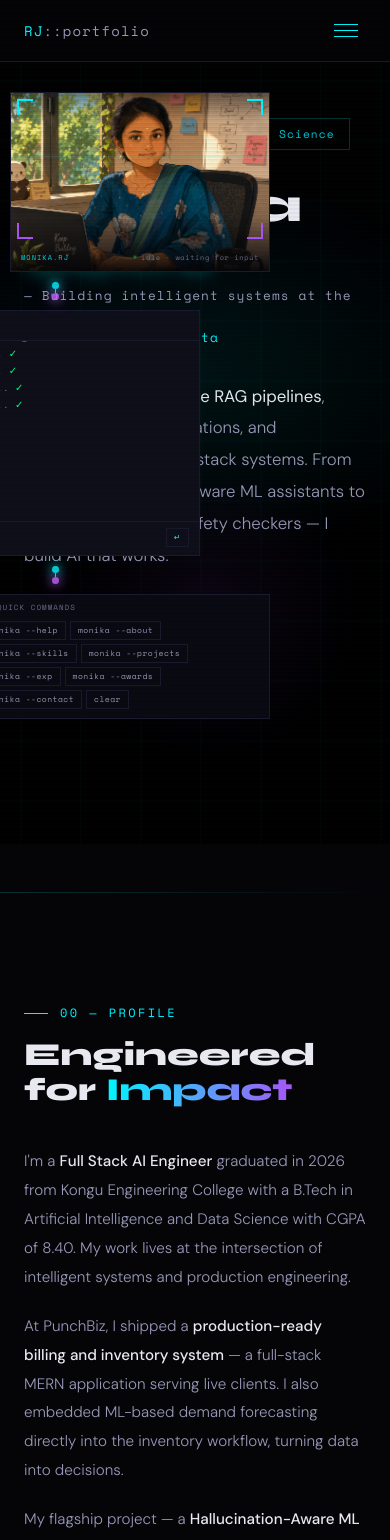
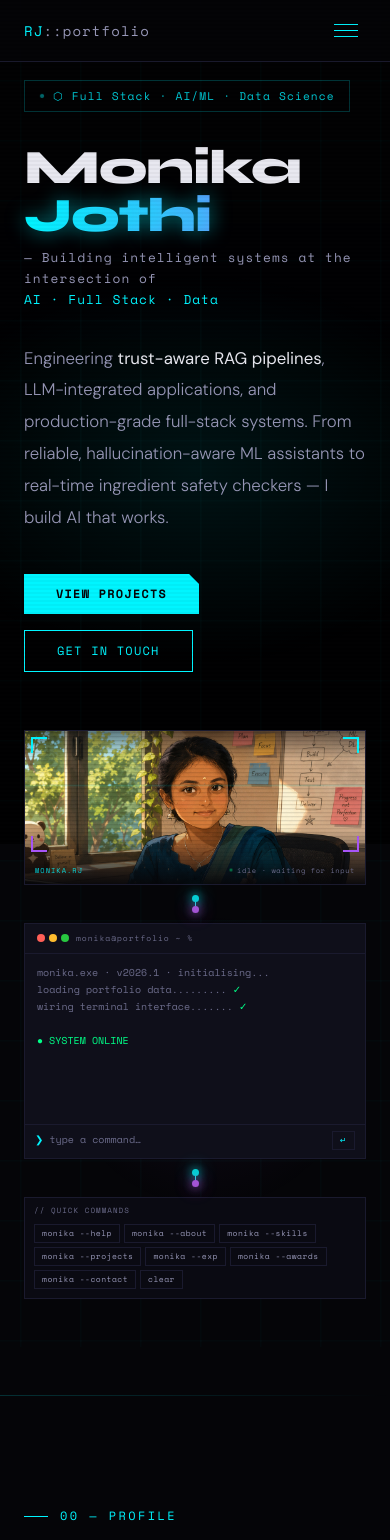
Before and after one commit to monikajothi/Monika-Portfolio, a React (Vite) app in the folder monika-portfolio/: page / in a window 390 px wide. Shown: the top 1540 px of the page. Built offline with nearby package versions, Linux system fonts and the light colour scheme.

Commit message:
avatar updated

```diff
--- a/monika-portfolio/src/components/sections/Hero.jsx
+++ b/monika-portfolio/src/components/sections/Hero.jsx
@@ -8,7 +8,7 @@ export default function Hero() {
 
   return (
     <div className="relative">
-      <section className="relative min-h-screen flex items-center justify-center px-6 md:px-10 pt-20 pb-12 overflow-hidden">
+      <section className="relative min-h-screen flex flex-col items-center justify-center px-6 md:px-10 pt-20 pb-12 overflow-hidden">
 
         {/* Animated grid */}
         <div className="hero-grid absolute inset-0 pointer-events-none" aria-hidden="true" />
--- a/monika-portfolio/src/components/ui/Avatar.jsx
+++ b/monika-portfolio/src/components/ui/Avatar.jsx
@@ -268,6 +268,15 @@ export default function MonikaTerminal() {
   const outRef    = useRef(null);
   const inRef     = useRef(null);
   const idleIdx   = useRef(0);
+  const [isCompact, setIsCompact] = useState(false);
+
+  useEffect(() => {
+    const media = window.matchMedia("(max-width: 1024px)");
+    const update = () => setIsCompact(media.matches);
+    update();
+    media.addEventListener("change", update);
+    return () => media.removeEventListener("change", update);
+  }, []);
   const lastPulse = useRef(0);
 
   // auto-scroll
@@ -363,8 +372,11 @@ export default function MonikaTerminal() {
     inRef.current?.focus();
   };
 
-  // boot
+  // boot (guarded so dev StrictMode remounts don't trigger duplicate output)
   useEffect(() => {
+    if (typeof window !== 'undefined' && window.__monikaTerminalBooted) return;
+    if (typeof window !== 'undefined') window.__monikaTerminalBooted = true;
+
     const boot = async () => {
       await addLine(<span style={{ color:C.muted }}>monika.exe · v2026.1 · initialising...</span>, 200);
       await addLine(<span style={{ color:C.muted }}>loading portfolio data.........<span style={{ color:C.green }}> ✓</span></span>, 600);
@@ -422,10 +434,11 @@ export default function MonikaTerminal() {
         ════════════════════════════════════════════════════════
       */}
       <div style={{
-          position: "absolute",
-          top: "92px",          /* keep high, just under the fixed nav */
-          right: "120px",
-        width: "430px",
+          position: isCompact ? "relative" : "absolute",
+          top: isCompact ? "auto" : "92px",
+          right: isCompact ? "auto" : "120px",
+        width: isCompact ? "min(100%, 360px)" : "430px",
+        margin: isCompact ? "10px auto 0" : 0,
         display: "flex",
         flexDirection: "column",
         alignItems: "stretch",
@@ -433,16 +446,16 @@ export default function MonikaTerminal() {
         zIndex: 900,
         pointerEvents: "none",  /* let clicks pass through gaps */
         fontFamily: "'Space Mono', monospace",
-        maxHeight: "calc(100vh - 112px)",
+        maxHeight: isCompact ? "none" : "calc(100vh - 112px)",
         overflowY: "visible",
       }}>
 
         {/* ── PORTRAIT CARD ── */}
         <div style={{
-          width: "260px",
-          height: 180,
+          width: isCompact ? "100%" : "260px",
+          height: isCompact ? 155 : 180,
           position: "relative",
-          alignSelf: "flex-end",
+          alignSelf: isCompact ? "center" : "flex-end",
           border: `1px solid ${C.border}`,
           background: C.surf,
           overflow: "hidden",
@@ -514,9 +527,9 @@ export default function MonikaTerminal() {
 
         {/* ── TERMINAL CARD ── */}
         <div style={{
-          width:"400px",
-          alignSelf:"flex-start",
-          marginLeft:"-40px",
+          width: isCompact ? "100%" : "400px",
+          alignSelf: isCompact ? "center" : "flex-start",
+          marginLeft: isCompact ? 0 : "-40px",
           border:`1px solid ${C.border}`,
           background: C.surf2,
           display:"flex", flexDirection:"column",
@@ -537,7 +550,7 @@ export default function MonikaTerminal() {
             ref={outRef}
             className="mk-scroll"
             style={{
-              height:180,
+              height: isCompact ? 170 : 200,
               overflowY:"auto",
               padding:"10px 12px 6px",
               fontSize:10,
@@ -585,8 +598,8 @@ export default function MonikaTerminal() {
 
         {/* ── PILLS ── */}
         <div style={{
-          width:"300px",
-          alignSelf:"flex-end",
+          width: isCompact ? "100%" : "300px",
+          alignSelf: isCompact ? "center" : "flex-end",
           border:`1px solid ${C.border}`,
           background: C.surf,
           padding:"7px 9px 9px",
```
